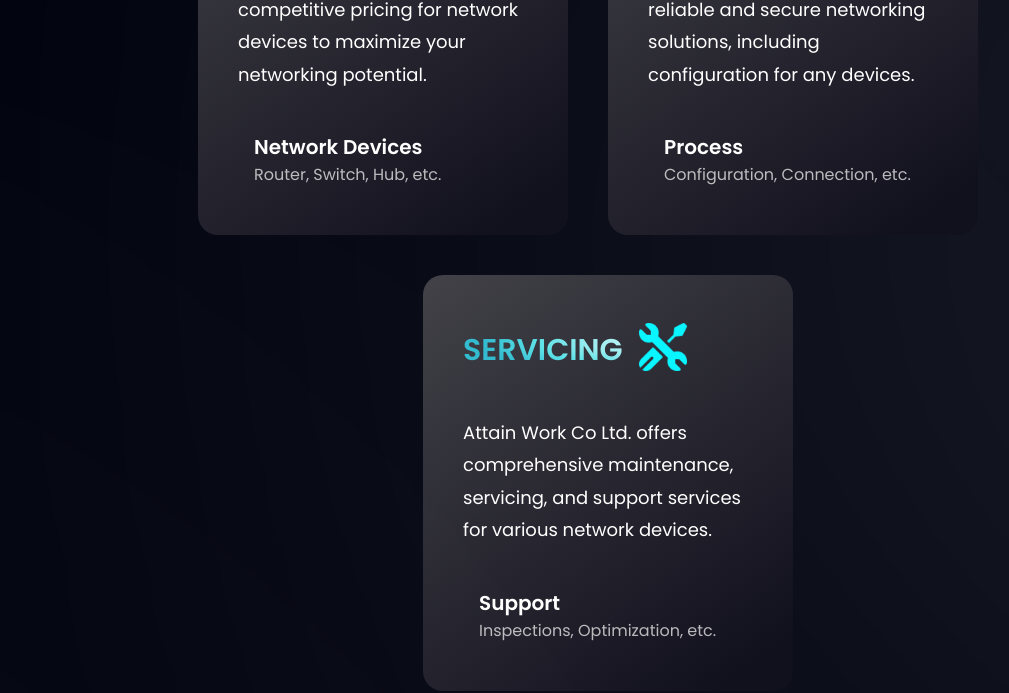
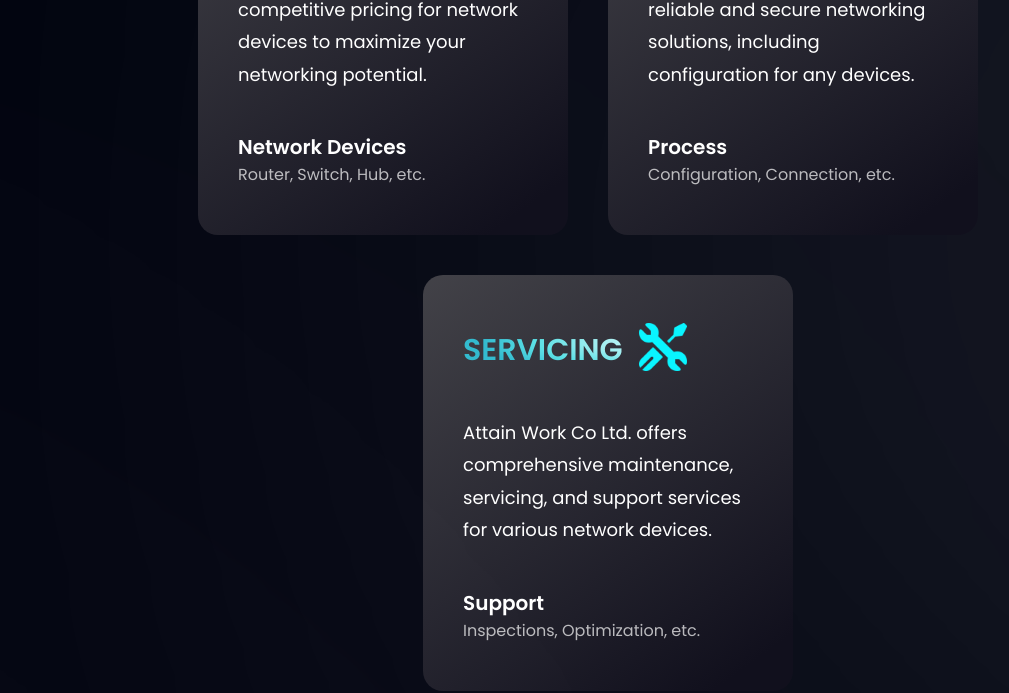
Before and after one commit to xuhme/Attain-Work, a React (Vite) app: page / in a window 1280 px wide. Shown: the part 1878-2571 px from the top of the page, without its empty margins (32-1041 px from the left). Built offline with nearby package versions, Linux system fonts and the light colour scheme.

Commit message:
Update ServiceCard.jsx

```diff
--- a/src/components/ServiceCard.jsx
+++ b/src/components/ServiceCard.jsx
@@ -8,7 +8,7 @@
     </p>
 
     <div className="flex flex-row">
-      <div className="flex flex-col ml-4">
+      <div className="flex flex-col">
         <h4 className="font-poppins font-semibold text-[20px] leading-[32px] text-white">
           {name}
         </h4>
```
